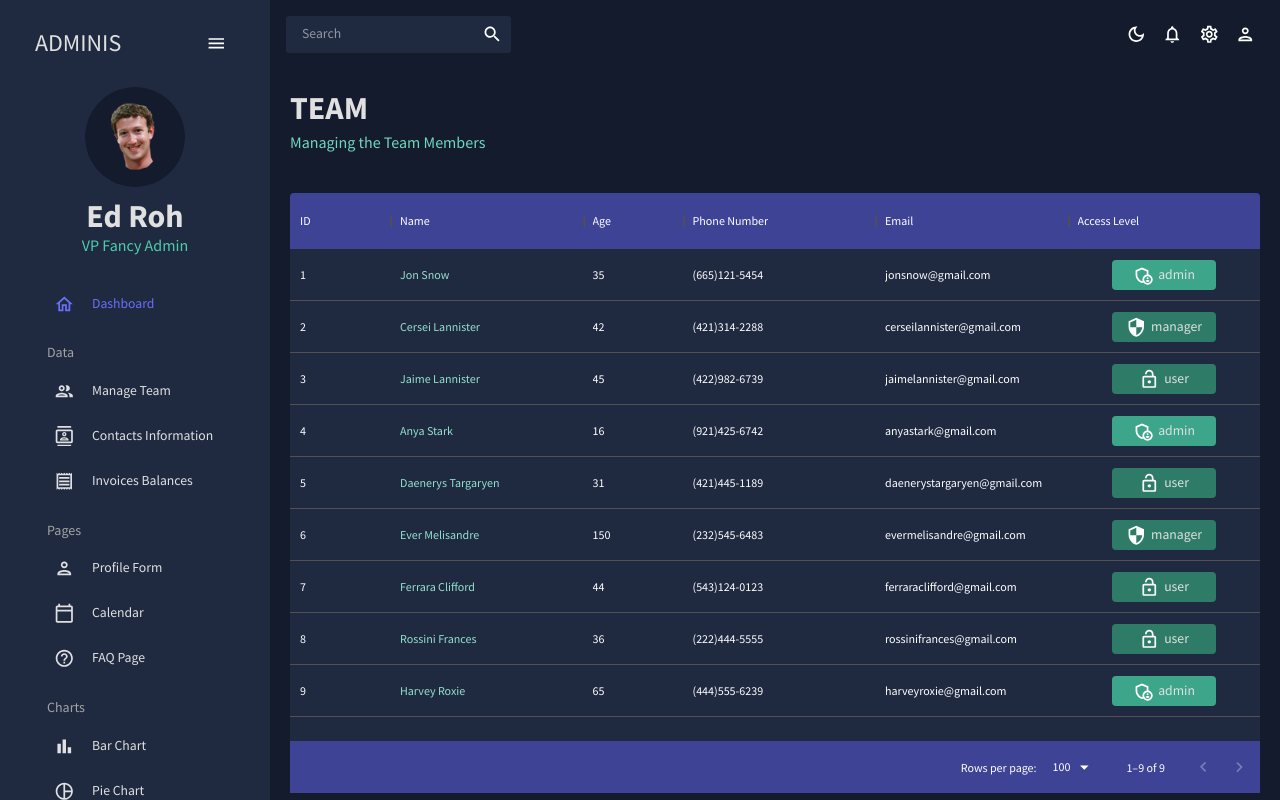
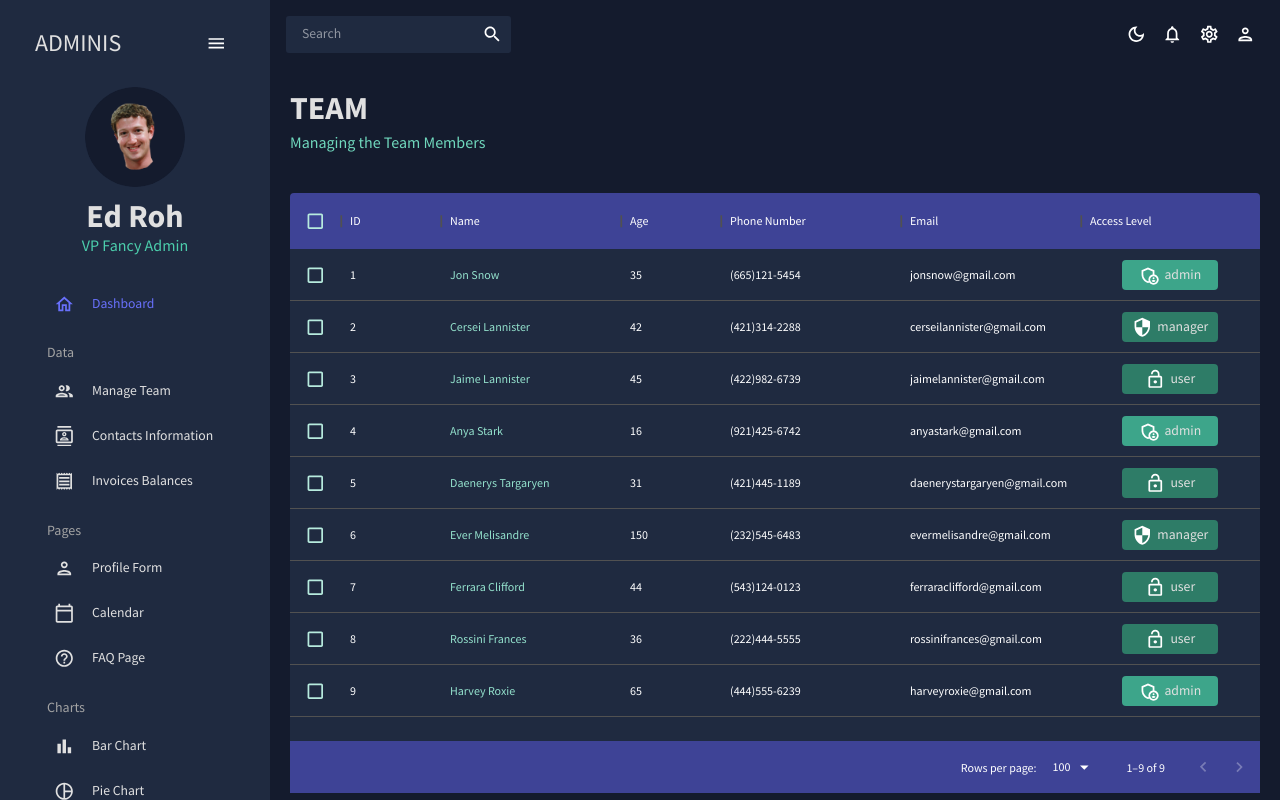
Before and after one commit to seamusapple/react-admin, a React (Create React App) app: page /team in a window 1280 px wide. Built offline with nearby package versions, Linux system fonts and the light colour scheme.

Commit message:
fix text issue

```diff
--- a/src/scenes/contacts/index.jsx
+++ b/src/scenes/contacts/index.jsx
@@ -2,7 +2,6 @@
 import { DataGrid, GridToolbar } from "@mui/x-data-grid";
 import { tokens } from "../../theme";
 import { mockDataContacts } from "../../data/mockData";
-
 import Header from "../../components/Header";
 import { useTheme } from "@mui/material";
 
@@ -48,7 +47,7 @@
     },
     {
       field: "zipCode",
-      headerName: "ZipCode",
+      headerName: "Zip Code",
       flex: 1,
     },
   ];
@@ -63,9 +62,15 @@
         m="40px 0 0 0"
         height="75vh"
         sx={{
-          "& .MuiDataGrid-root": { border: "none" },
-          "& .MuiDataGrid-cell": { borderBottom: "none" },
-          "& .name-column--cell": { color: colors.greenAccent[300] },
+          "& .MuiDataGrid-root": {
+            border: "none",
+          },
+          "& .MuiDataGrid-cell": {
+            borderBottom: "none",
+          },
+          "& .name-column--cell": {
+            color: colors.greenAccent[300],
+          },
           "& .MuiDataGrid-columnHeaders": {
             backgroundColor: colors.blueAccent[700],
             borderBottom: "none",
--- a/src/scenes/invoices/index.jsx
+++ b/src/scenes/invoices/index.jsx
@@ -7,7 +7,6 @@
 const Invoices = () => {
   const theme = useTheme();
   const colors = tokens(theme.palette.mode);
-
   const columns = [
     { field: "id", headerName: "ID" },
     {
@@ -30,11 +29,11 @@
       field: "cost",
       headerName: "Cost",
       flex: 1,
-      renderCell: (params) => {
+      renderCell: (params) => (
         <Typography color={colors.greenAccent[500]}>
           ${params.row.cost}
-        </Typography>;
-      },
+        </Typography>
+      ),
     },
     {
       field: "date",
@@ -50,9 +49,15 @@
         m="40px 0 0 0"
         height="75vh"
         sx={{
-          "& .MuiDataGrid-root": { border: "none" },
-          "& .MuiDataGrid-cell": { borderBottom: "none" },
-          "& .name-column--cell": { color: colors.greenAccent[300] },
+          "& .MuiDataGrid-root": {
+            border: "none",
+          },
+          "& .MuiDataGrid-cell": {
+            borderBottom: "none",
+          },
+          "& .name-column--cell": {
+            color: colors.greenAccent[300],
+          },
           "& .MuiDataGrid-columnHeaders": {
             backgroundColor: colors.blueAccent[700],
             borderBottom: "none",
@@ -65,7 +70,7 @@
             backgroundColor: colors.blueAccent[700],
           },
           "& .MuiCheckbox-root": {
-            colors: `${colors.greenAccent[200]} !important`,
+            color: `${colors.greenAccent[200]} !important`,
           },
         }}
       >
--- a/src/scenes/team/index.jsx
+++ b/src/scenes/team/index.jsx
@@ -10,7 +10,6 @@
 const Team = () => {
   const theme = useTheme();
   const colors = tokens(theme.palette.mode);
-
   const columns = [
     { field: "id", headerName: "ID" },
     {
@@ -37,7 +36,7 @@
       flex: 1,
     },
     {
-      field: "access",
+      field: "accessLevel",
       headerName: "Access Level",
       flex: 1,
       renderCell: ({ row: { access } }) => {
@@ -51,6 +50,8 @@
             backgroundColor={
               access === "admin"
                 ? colors.greenAccent[600]
+                : access === "manager"
+                ? colors.greenAccent[700]
                 : colors.greenAccent[700]
             }
             borderRadius="4px"
@@ -74,9 +75,15 @@
         m="40px 0 0 0"
         height="75vh"
         sx={{
-          "& .MuiDataGrid-root": { border: "none" },
-          "& .MuiDataGrid-cell": { borderBottom: "none" },
-          "& .name-column--cell": { color: colors.greenAccent[300] },
+          "& .MuiDataGrid-root": {
+            border: "none",
+          },
+          "& .MuiDataGrid-cell": {
+            borderBottom: "none",
+          },
+          "& .name-column--cell": {
+            color: colors.greenAccent[300],
+          },
           "& .MuiDataGrid-columnHeaders": {
             backgroundColor: colors.blueAccent[700],
             borderBottom: "none",
@@ -88,9 +95,12 @@
             borderTop: "none",
             backgroundColor: colors.blueAccent[700],
           },
+          "& .MuiCheckbox-root": {
+            color: `${colors.greenAccent[200]} !important`,
+          },
         }}
       >
-        <DataGrid rows={mockDataTeam} columns={columns}></DataGrid>
+        <DataGrid checkboxSelection rows={mockDataTeam} columns={columns} />
       </Box>
     </Box>
   );
```
